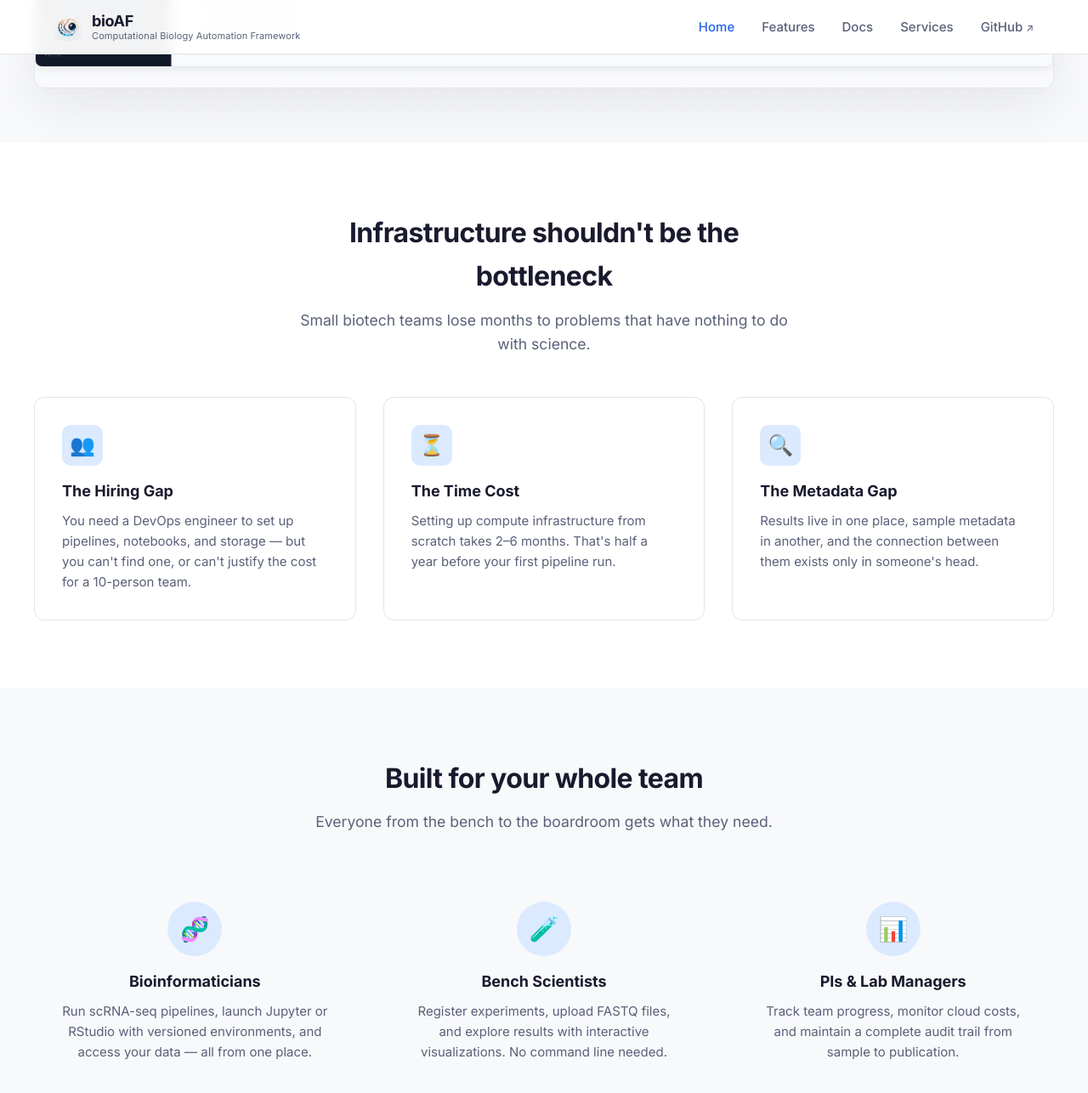
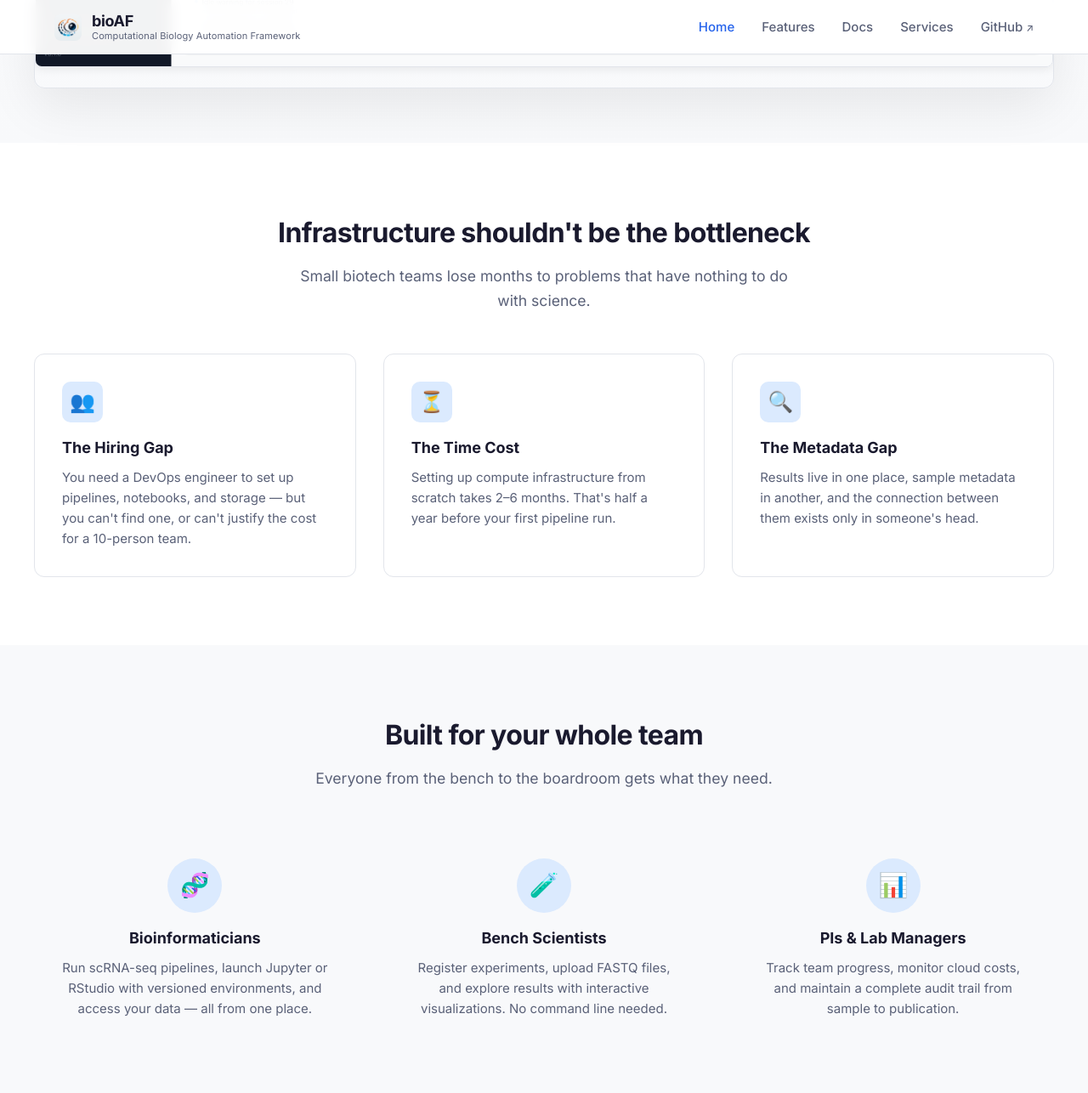
Before and after one commit to not-that-guy-again/bioaf-site, a Jekyll site: the page built from index.html, in a window 1280 px wide and 1400 px high, scrolled down 1062 px. Shown: the top 1286 px of the window at 85% size. Built offline with Jekyll 4.4.1, drawn with Linux system fonts in a browser that asks for light colours.

Commit message:
Widen section-header max-width to prevent h2 wrapping

```diff
--- a/assets/css/main.css
+++ b/assets/css/main.css
@@ -277,7 +277,7 @@ pre code {
 
 .section-header {
   text-align: center;
-  max-width: 600px;
+  max-width: 800px;
   margin: 0 auto 3rem;
 }
 
@@ -291,6 +291,9 @@ pre code {
 .section-header p {
   color: var(--color-text-muted);
   font-size: 1.1rem;
+  max-width: 600px;
+  margin-left: auto;
+  margin-right: auto;
 }
 
 /* ---- Problem Cards ---- */
```
